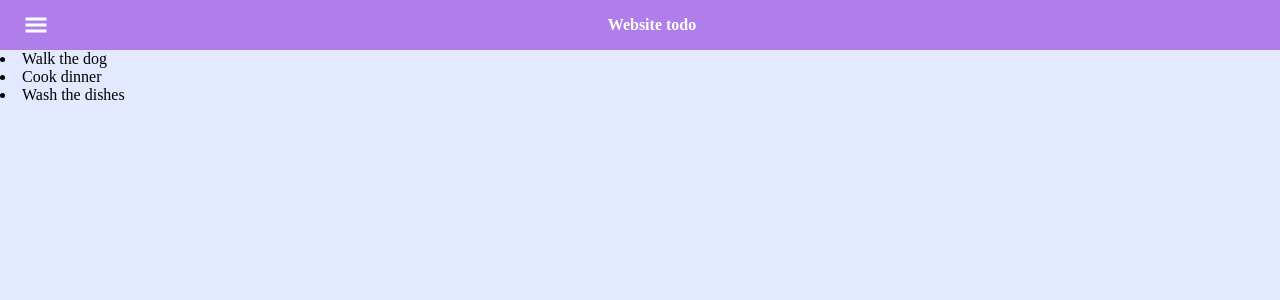
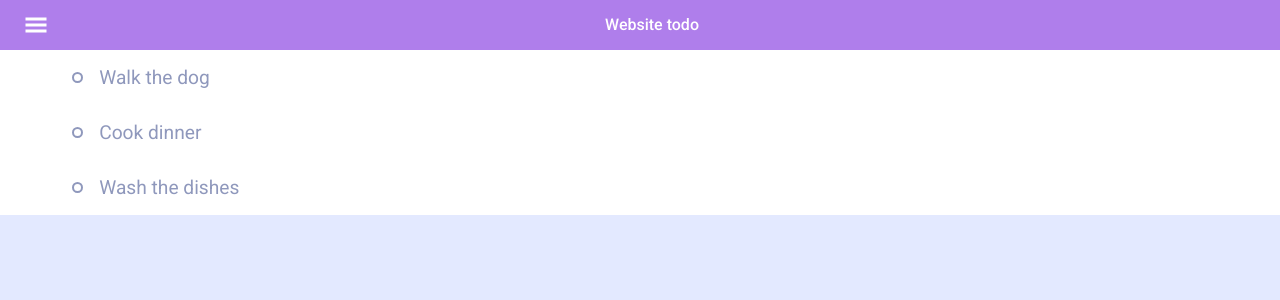
Before and after one commit to Gabe0214/typescript-todo, a React (Create React App) app: page / in a window 1280 px wide. Shown: the top 300 px of the page. Built offline with nearby package versions, Linux system fonts and the light colour scheme.

Commit message:
tasks and custom radio buttons styled

```diff
--- a/src/App.module.css
+++ b/src/App.module.css
@@ -1,12 +1,20 @@
+@import url('https://fonts.googleapis.com/css2?family=Roboto:wght@300;400;500&display=swap');
+
 :global(*) {
 	margin: 0;
 	padding: 0;
+	box-sizing: border-box;
 }
 
 :global(body) {
 	background-color: #e3e9ff;
+	font-family: 'Roboto', sans-serif;
 }
 
 .primary-color {
 	background-color: #af7eeb;
 }
+
+:global(ul) {
+	list-style: none;
+}
--- /dev/null
+++ b/src/components/List/List.module.css
@@ -0,0 +1,36 @@
+.task-container {
+	position: relative;
+	padding: 1rem 1.5rem;
+	display: flex;
+	flex-direction: row;
+	align-items: center;
+	cursor: pointer;
+}
+
+.task-container .check-custom {
+	display: block;
+	width: 0.7em;
+	height: 0.7em;
+	border-radius: 50%;
+	border: 2px solid #8f98bc;
+	margin-right: 1rem;
+}
+
+.task-container .check-custom::after {
+	content: "";
+	display: block;
+	width: 100%;
+	height: 100%;
+	border-radius: 50%;
+	background-color: #cea4fe;
+	transform: scale(0);
+}
+
+.task-container .checked::after {
+	transform: scale(1);
+}
+
+.task-container label {
+	color: #8f98bc;
+	font-size: 1.2rem;
+}
--- a/src/components/List/List.tsx
+++ b/src/components/List/List.tsx
@@ -1,10 +1,24 @@
-import React from 'react';
+import React, { useState } from 'react';
 import { TodoType } from '../Main/Main';
-
+import styles from './List.module.css';
 type Props = {
 	todo: TodoType;
 };
 
 export const List: React.FC<Props> = ({ todo }) => {
-	return <li key={todo.id}>{todo.task}</li>;
+	const [ checked, setChecked ] = useState(false);
+
+	return (
+		<div className={styles['task-container']} onClick={() => setChecked(!checked)}>
+			{/* <input
+				className={styles['check-custom']}
+				type='radio'
+				id={`${todo.id}`}
+				checked={checked}
+				onClick={() => setChecked(!checked)}
+			/> */}
+			<span className={!checked ? styles['check-custom'] : `${styles['check-custom']} ${styles['checked']}`} />
+			<label>{todo.task}</label>
+		</div>
+	);
 };
--- /dev/null
+++ b/src/components/Main/Main.module.css
@@ -0,0 +1,11 @@
+.main-view {
+	background-color: #fff;
+}
+
+.main-view .inner-content {
+	margin: 0 1.5rem;
+	padding: 0 1.5rem;
+}
+
+/* .main-view .inner-content ul {
+} */
--- a/src/components/Main/Main.tsx
+++ b/src/components/Main/Main.tsx
@@ -1,6 +1,7 @@
 import React from 'react';
 import { allTask } from '../List/allTasks';
 import { List } from '../List/List';
+import styles from './Main.module.css';
 
 export type TodoType = {
 	id: number;
@@ -9,7 +10,13 @@ export type TodoType = {
 };
 
 const Main: React.FC = () => {
-	return <div>{allTask.map((item) => <List todo={item} key={item.id} />)}</div>;
+	return (
+		<div className={styles['main-view']}>
+			<div className='inner-content'>
+				<ul className={styles['inner-content']}>{allTask.map((item) => <List todo={item} key={item.id} />)}</ul>
+			</div>
+		</div>
+	);
 };
 
 export default Main;
--- a/src/components/Navbar/Navbar.module.css
+++ b/src/components/Navbar/Navbar.module.css
@@ -15,5 +15,5 @@ nav .inner-nav-content .title-nav {
 	align-self: center;
 	flex-grow: 1;
 	text-align: center;
-	font-weight: bold;
+	font-weight: 500;
 }
```
